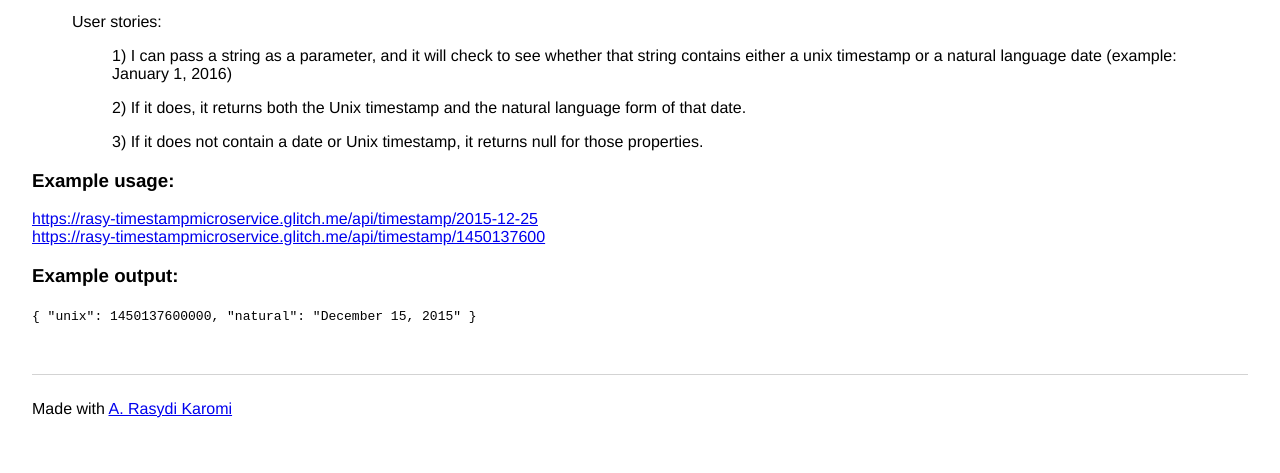
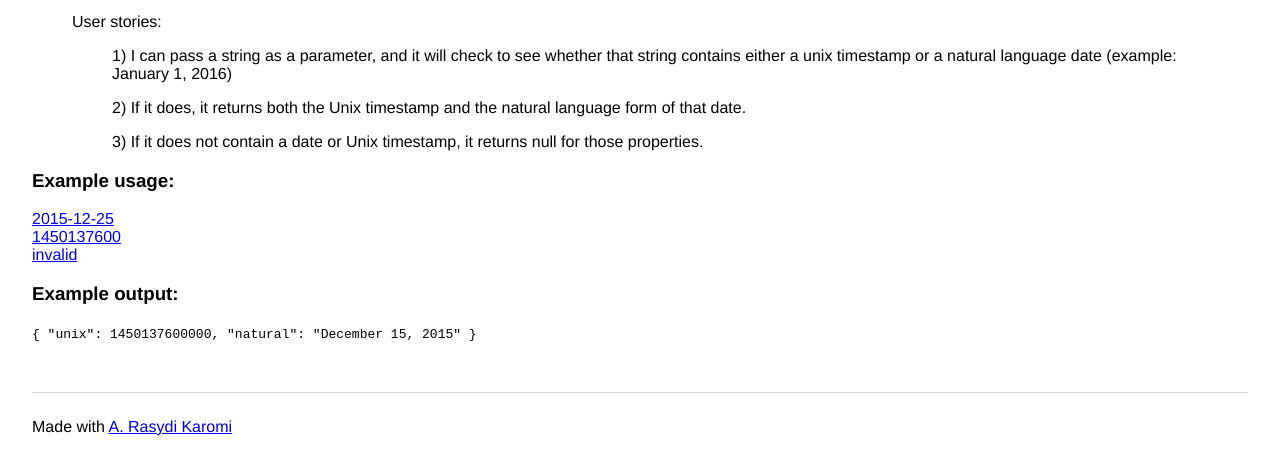
Before and after one commit to rk-forfuns/t-m, a website: page views/index.html in a window 1280 px wide. Shown: the part 169-642 px from the top of the page. Drawn offline with Linux system fonts and the light colour scheme.

Commit message:
🖐📚 Updated with Glitch 9

```diff
--- a/server.js
+++ b/server.js
@@ -25,7 +25,7 @@ app.get("/api/timestamp/:date_string", (req, res) => {
   const date_string = req.params.date_string;
   if (String(parseInt(date_string)) === date_string) {
     // Not date type
-    const date = new Date(parseInt(date_string) * 1000);
+    const date = new Date(parseInt(date_string));
     if (!date.getTime()) {
       return res.status(400).json({
         error: "Invalid Date"
--- a/views/index.html
+++ b/views/index.html
@@ -55,11 +55,15 @@
       <h3>Example usage:</h3>
       <a
         href="https://rasy-timestampmicroservice.glitch.me/api/timestamp/2015-12-25"
-        >https://rasy-timestampmicroservice.glitch.me/api/timestamp/2015-12-25</a
+        >2015-12-25</a
       ><br />
       <a
         href="https://rasy-timestampmicroservice.glitch.me/api/timestamp/1450137600"
-        >https://rasy-timestampmicroservice.glitch.me/api/timestamp/1450137600</a
+        >1450137600</a
+      ><br />
+      <a
+        href="https://rasy-timestampmicroservice.glitch.me/api/timestamp/wetTTT"
+        >invalid</a
       >
       <h3>Example output:</h3>
       <code>
```
